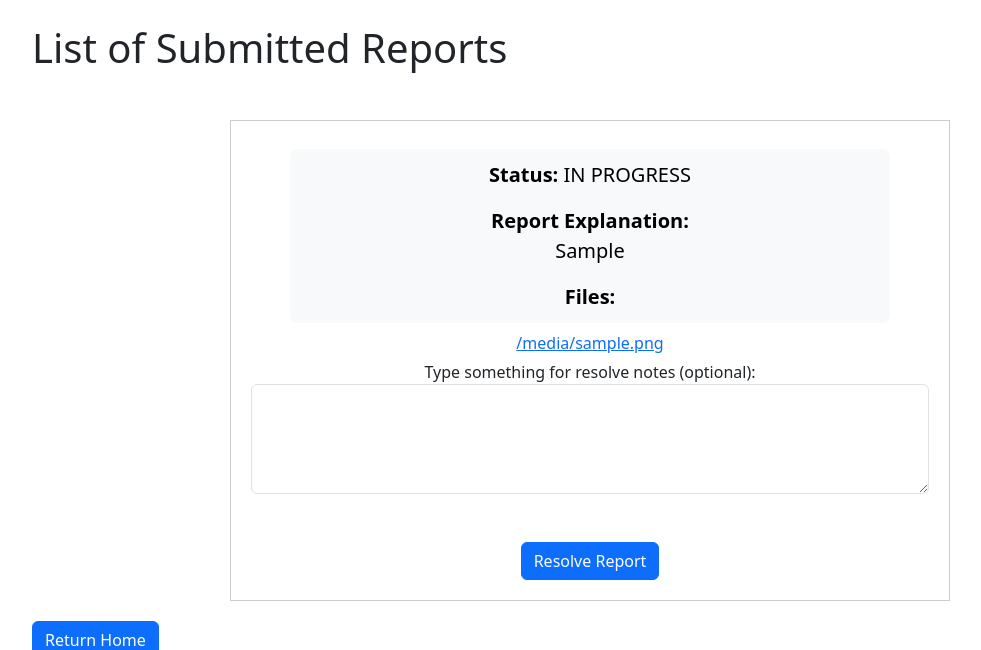
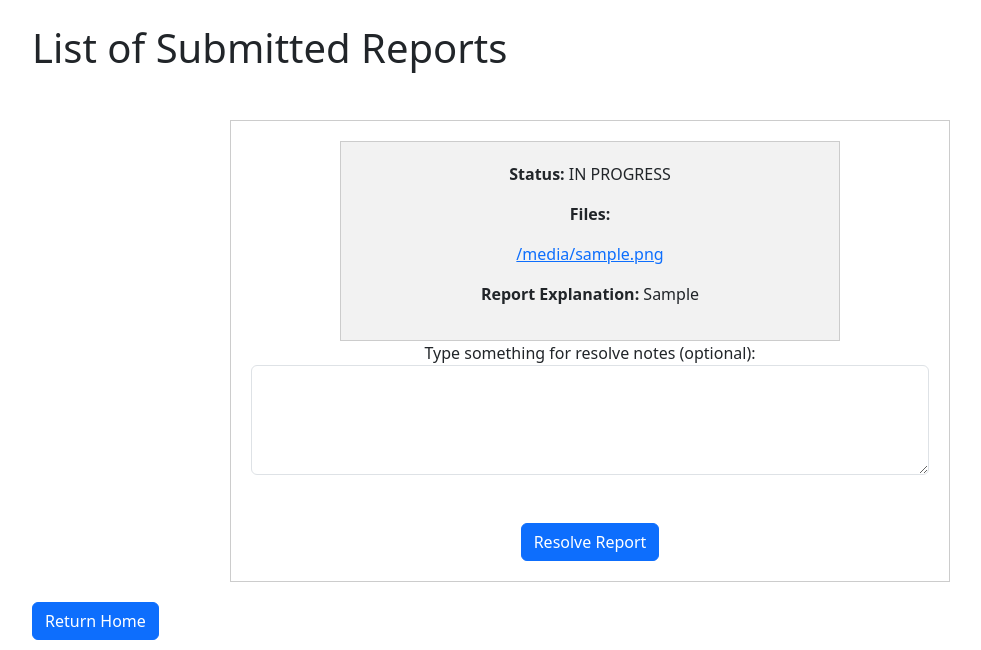
Before and after one commit to MiaLA55/UVA-Dine-Reporter, a Django app: template login/templates/login/list_files.html in a window 1280 px wide. Shown: the part 56-706 px from the top of the page, without its empty margins (50-1031 px from the left). Run offline with Django 5.2, Linux system fonts and the light colour scheme; the template is opened without the code that fills it: most values are stand-ins (such as "Sample title", 1, 10 or a date in 2020); some libraries are stand-ins or nearby versions.

Commit message:
organized the list_files.html

```diff
--- a/login/templates/login/list_files.html
+++ b/login/templates/login/list_files.html
@@ -16,10 +16,6 @@
             margin-bottom: 20px;
         }
 
-        .report-block p {
-            margin-bottom: 10px;
-        }
-
         .file-link {
             display: block;
             margin-bottom: 5px;
@@ -33,13 +29,21 @@
             background-color: #f2f2f2;
         }
 
-
         .btn-report {
             width: 600px;
             height: auto;
             margin-bottom: 10px;
             padding: 10px;
             cursor: pointer;
+        }
+
+        .box {
+            width: 500px;
+            height: 200px;
+            padding: 20px;
+            border: 1px solid #ccc;
+            background-color: #f2f2f2;
+            margin: 0 auto;
         }
     </style>
 </head>
@@ -53,7 +57,7 @@
                 <div class="text-center">
                     {% for status, file_name, report_explanation, report_resolve_notes in file_data %}
                     <div class="custom-card">
-                        <a href="{% url 'login:individual_file_view' %}?file_name={{ file_name }}&status={{ status }}&report_explanation={{ report_explanation }}&report_resolve_notes={{ report_resolve_notes }}" class="btn btn-light btn-lg m-2 btn-report" role="button">
+                        <div class="box">
                             <p><strong>Status: </strong>
                                 {% if status == "INPROGRESS" %}
                                     IN PROGRESS
@@ -61,20 +65,11 @@
                                     {{ status }}
                                 {% endif %}
                             </p>
-                            <strong>Report Explanation:</strong>
-                            <p class="card-text {% if report_explanation == 'No report explanation provided' %} custom-text-color {% endif %}">
-                                {{ report_explanation }}
-                            </p>
-                            <strong>Files:</strong>
-                            {% if "RESOLVED_" in file_name %}
-                                <a href="{% url 'login:file_detail' file_name %}" class="file-link">{{ file_name|slice:"13:" }}</a>
-                            {% elif "NEW_" in file_name %}
-                                <a href="{% url 'login:file_detail' file_name %}" class="file-link">{{ file_name|slice:"4:" }}</a>
-                            {% elif "INPROGRESS_" in file_name %}
-                                <a href="{% url 'login:file_detail' file_name %}" class="file-link">{{ file_name|slice:"4:" }}</a>
-                            {% else %}
-                                <a href="{% url 'login:file_detail' file_name %}" class="file-link">{{ file_name }}</a>
-                            {% endif %}
+                            <p><strong>Files:</strong></p>
+                            <p><a href="{% url 'login:file_detail' file_name %}" class="file-link">{{ file_name }}</a></p>
+                            <p><strong>Report Explanation: </strong>{{ report_explanation }}</p>
+                        </div>
+
                         {% if "RESOLVED" in status %}
                             <strong>Report Resolve Notes:</strong>
                             <p class="card-text {% if report_resolve_notes == 'No report resolve notes provided' %} custom-text-color {% endif %}">
@@ -94,7 +89,6 @@
                                 <button type="submit" class="btn btn-primary">Resolve Report</button>
                             </form>
                         {% endif %}
-                        </a>
                     </div>
                     {% endfor %}
                 </div>
@@ -106,4 +100,5 @@
     {% endif %}
     <a href="{% url 'login:auth_home' %}" class="btn btn-primary">Return Home</a>
 </body>
+
 {% endblock %}
--- a/login/views.py
+++ b/login/views.py
@@ -113,6 +113,10 @@ def check_existing_filename(s3_client, bucket_name, file_name):
     return False
 
 
+from django.shortcuts import render, redirect
+from django.http import HttpResponse
+import boto3
+
 def list_files(request):
     if request.user.is_authenticated:
         # Initialize an empty list to store file data
@@ -172,7 +176,6 @@ def list_files(request):
     else:
         # If the user is not authenticated, redirect them to the login page
         return redirect("login")
-
 
 def file_detail(request, file_name):
     s3 = boto3.client(
```
Also changed, not shown: diningHallApp/settings.py (+5 -5 lines). Lines whose indentation alone changed are shown as unchanged.
